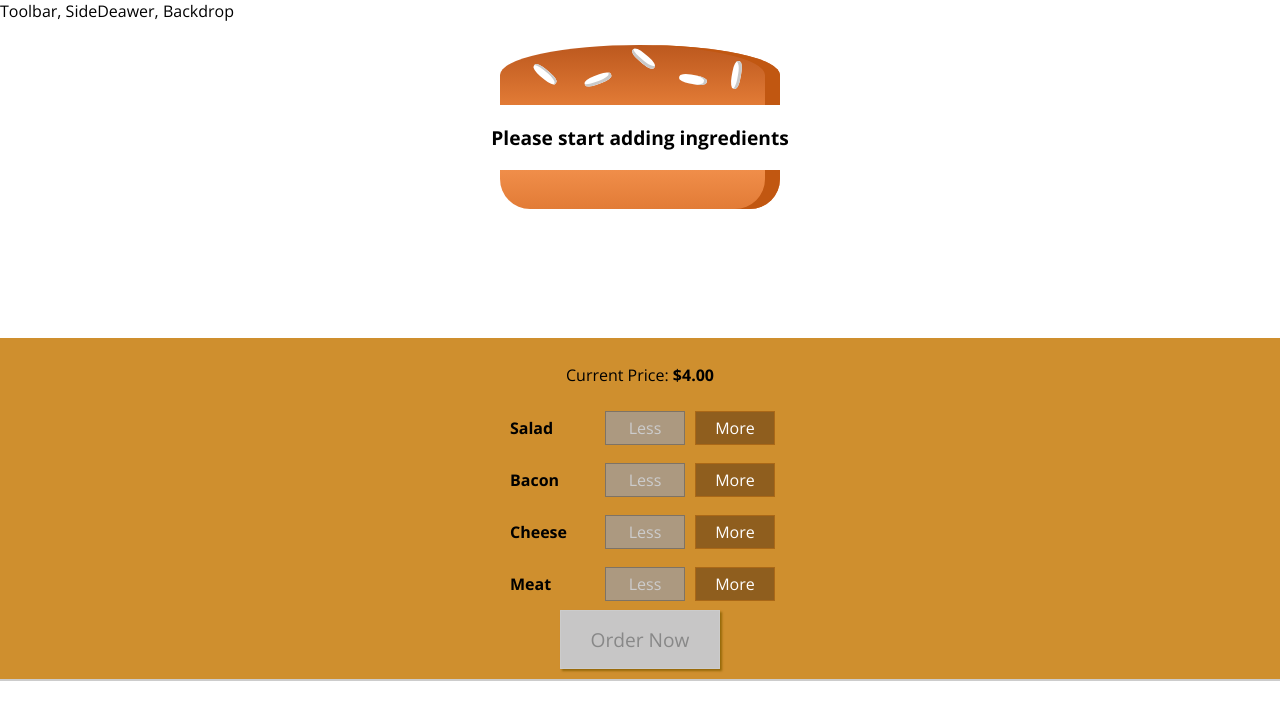
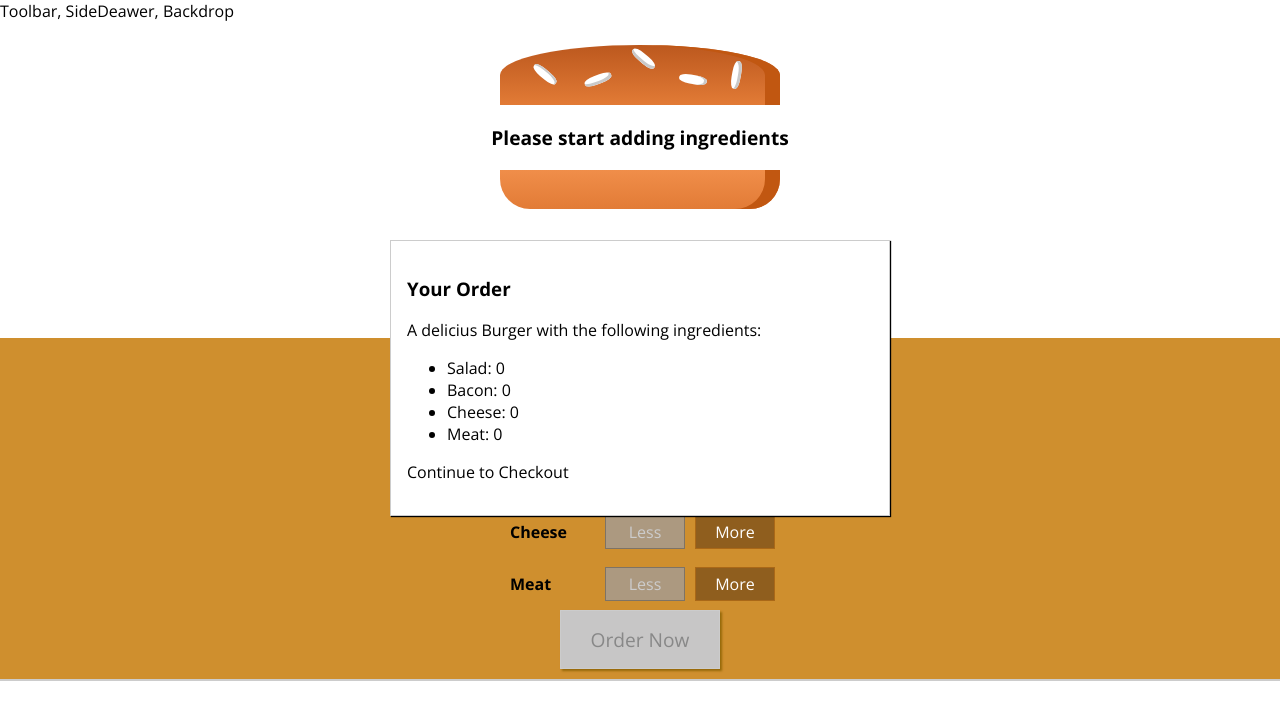
Before and after one commit to scotpfleghaar/Simple-Burger-Builder, a React app in the folder simple-burger-builder/: page / in a window 1280 px wide. Shown: the top 720 px of the page. Built offline with nearby package versions, Linux system fonts and the light colour scheme.

Commit message:
Order Summary Model is complete

```diff
--- /dev/null
+++ b/simple-burger-builder/src/components/Burger/OrderSummary/OrderSummary.js
@@ -0,0 +1,25 @@
+import React from 'react';
+import Aux from '../../../hoc/Aux';
+
+const orderSummary = (props) => {
+    const ingredientSummary = Object.keys(props.ingredients)
+        .map(
+            x => {
+                return <li key={x}><span style={{textTransform: 'capitalize'}}>{x}</span>: {props.ingredients[x]}</li>
+            }
+        );
+
+    // <li>Salad: 1</li>
+    return (
+        <Aux>
+            <h3>Your Order</h3>
+            <p>A delicius Burger with the following ingredients:</p>
+            <ul>
+                {ingredientSummary}
+            </ul>
+            <p>Continue to Checkout</p>
+        </Aux>
+    )
+}
+
+export default orderSummary;
--- /dev/null
+++ b/simple-burger-builder/src/components/UI/Modal/Modal.css
@@ -0,0 +1,20 @@
+.Modal {
+    position: fixed;
+    z-index: 500;
+    background-color: white;
+    width: 70%;
+    border: 1px solid #ccc;
+    box-shadow: 1px 1px 1px black;
+    padding: 16px;
+    left: 15%;
+    top: 30%;
+    box-sizing: border-box;
+    transition: all 0.3s ease-out;
+}
+
+@media (min-width: 600px) {
+    .Modal {
+        width: 500px;
+        left: calc(50% - 250px);
+    }
+}
--- /dev/null
+++ b/simple-burger-builder/src/components/UI/Modal/Modal.js
@@ -0,0 +1,10 @@
+import React from 'react'
+import classes from './Modal.css'
+
+const modal = (props) => (
+    <div className={classes.Modal}>
+        {props.children}
+    </div>
+)
+
+export default modal;
--- a/simple-burger-builder/src/containers/BurgerBuilder/BurgerBuilder.js
+++ b/simple-burger-builder/src/containers/BurgerBuilder/BurgerBuilder.js
@@ -2,6 +2,8 @@
 import Aux from '../../hoc/Aux';
 import Burger from '../../components/Burger/Burger'
 import BuildControls from '../../components/Burger/BuildControls/BuildControls'
+import Modal from '../../components/UI/Modal/Modal'
+import OrderSummary from '../../components/Burger/OrderSummary/OrderSummary'
 
 const INGREDIENT_PRICES = {
     salad: 0.5,
@@ -85,6 +87,9 @@
         }
         return (
             <Aux>
+                <Modal>
+                    <OrderSummary ingredients={this.state.ingredients}/>
+                </Modal>
                 <Burger ingredients={this.state.ingredients}/>
                 <BuildControls
                     ingredientAdded={this.addIngredientHandler}
```
Also changed, not shown: simple-burger-builder/src/components/UI/Backdrop/Backdrop.js (added).
